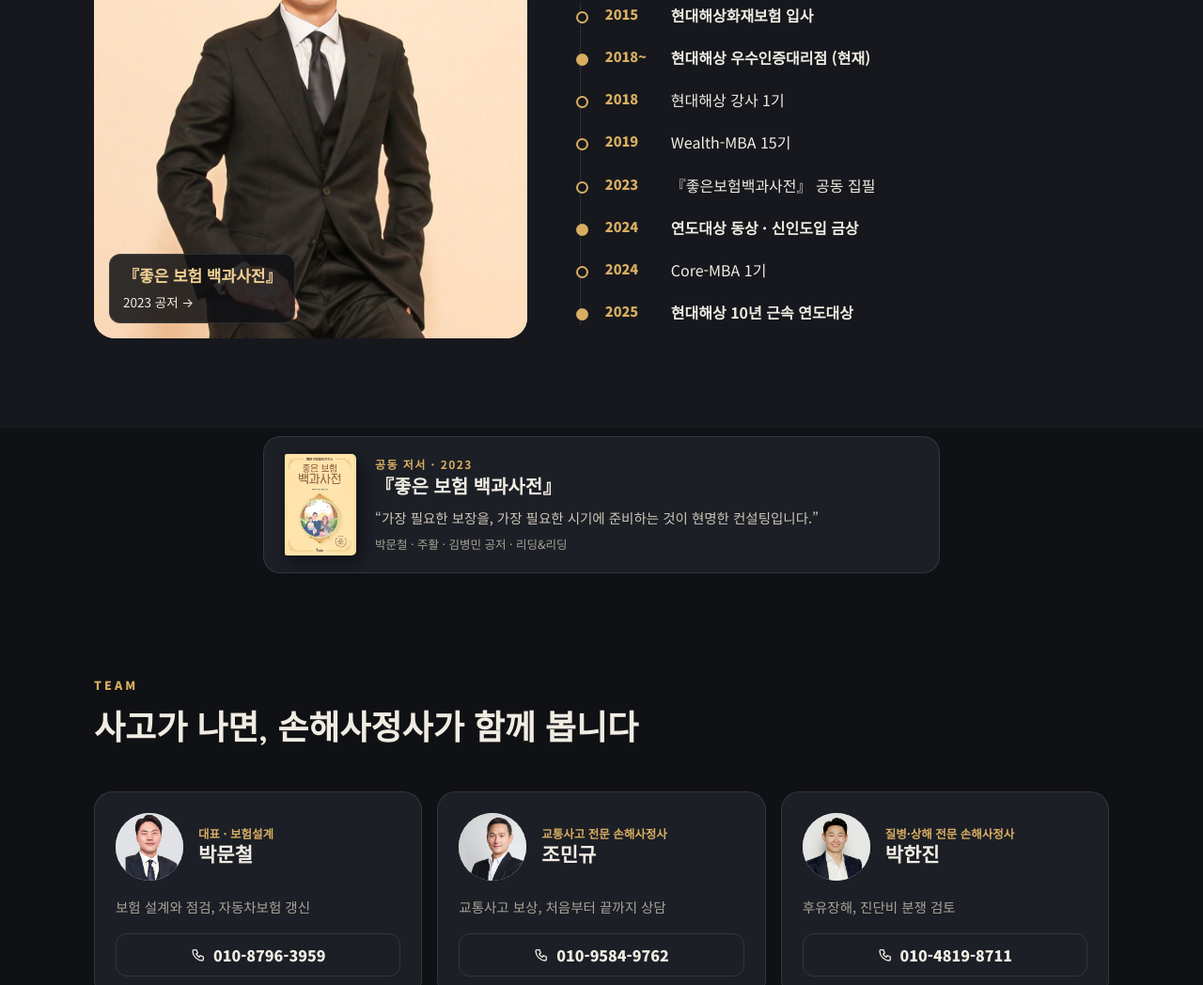
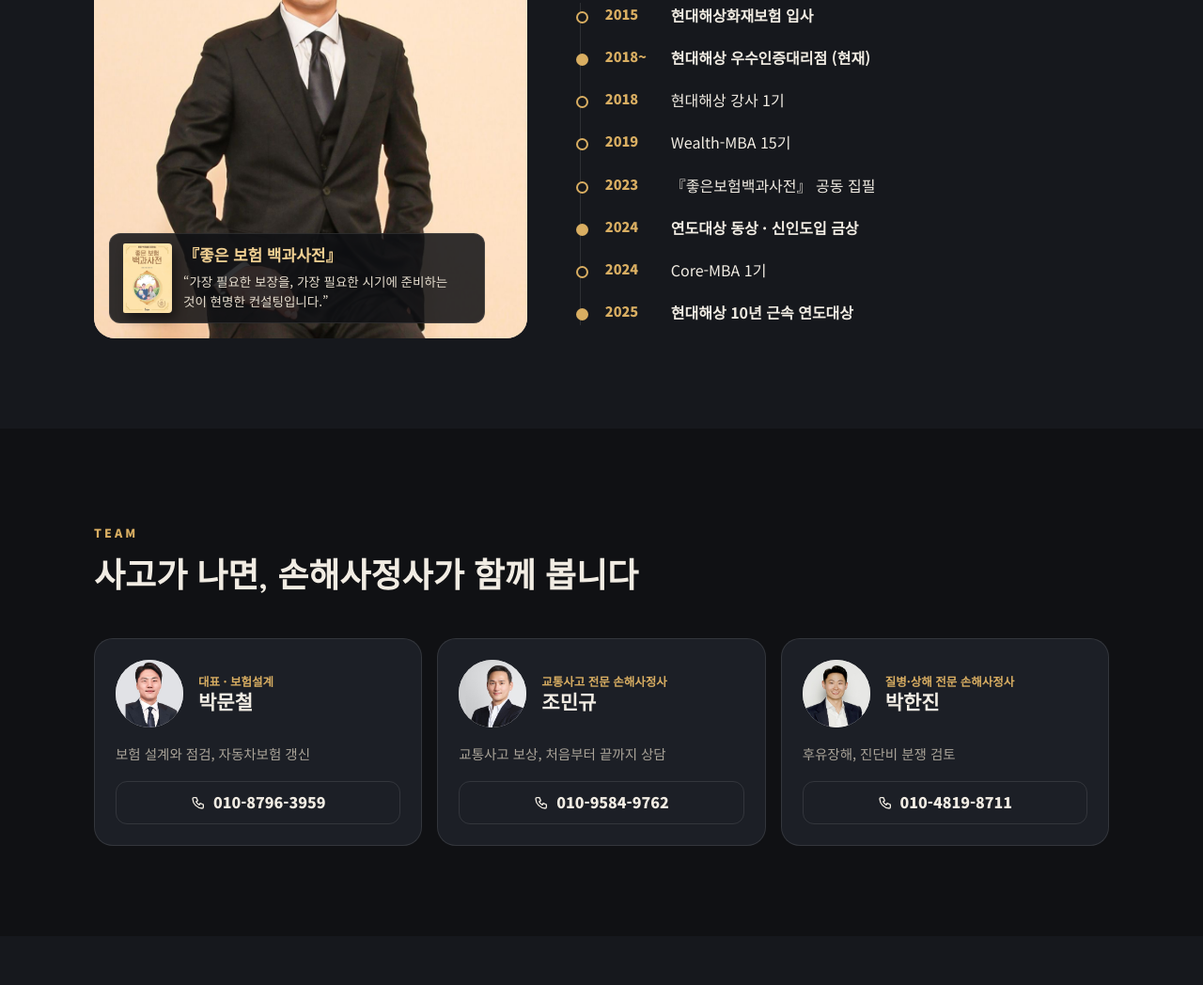
Before and after one commit to hd979796/hd979796, a plain HTML site: page sign/pmc/index.html in a window 1280 px wide. Shown: the part 1176-2224 px from the top of the page at 94% size. Drawn offline with Linux system fonts and the light colour scheme.

Commit message:
홈페이지: 책 카드를 프로필 사진 위로 옮기고 별도 섹션 제거
Co-Authored-By: Claude Opus 5.5 <noreply@anthropic.com>
Claude-Session: https://claude.ai/code/session_01BxumKsiSPgyUDiZnHfFSHG

```diff
--- a/sign/pmc/index.html
+++ b/sign/pmc/index.html
@@ -117,6 +117,9 @@ svg{width:1em;height:1em;fill:none;stroke:currentColor;stroke-width:2;stroke-lin
 .prof-card img{width:100%;height:100%;object-fit:cover;object-position:50% 10%}
 .prof-card .tag{position:absolute;left:16px;bottom:16px;background:rgba(16,17,20,.86);border:1px solid var(--line);border-radius:12px;padding:10px 14px;font-size:13.5px}
 .prof-card .tag b{display:block;color:var(--gold2);font-family:var(--serif);font-size:17px}
+.prof-card .bkt{right:16px;max-width:400px;display:grid;grid-template-columns:52px minmax(0,1fr);gap:12px;align-items:center;color:#E6DECF;line-height:1.55}
+.bkt img{display:block;width:52px;height:auto;border-radius:2px 4px 4px 2px;box-shadow:4px 6px 12px rgba(0,0,0,.45)}
+.bkt b{margin-bottom:3px}
 .tl{list-style:none;margin:28px 0 0;padding:0;border-left:1px solid var(--line)}
 .tl li{position:relative;padding:0 0 18px 26px;display:grid;grid-template-columns:64px minmax(0,1fr);gap:6px}
 .tl li::before{content:"";position:absolute;left:-5px;top:9px;width:9px;height:9px;border-radius:50%;background:var(--bg2);border:2px solid var(--gold)}
@@ -126,15 +129,6 @@ svg{width:1em;height:1em;fill:none;stroke:currentColor;stroke-width:2;stroke-lin
 .tl li:last-child{padding-bottom:0}
 @media (max-width:860px){.prof{grid-template-columns:1fr;gap:32px}.prof-card{max-width:420px;aspect-ratio:1/1}}
 
-/* book: 공저라 작고 담백한 카드 한 줄 */
-.sec.book{padding-top:8px;padding-bottom:8px}
-.bk{display:grid;grid-template-columns:76px minmax(0,1fr);gap:20px;align-items:center;max-width:720px;margin:0 auto;padding:18px 22px;border-radius:18px;background:var(--card);border:1px solid var(--line)}
-.bk-cv{display:block;width:76px;height:auto;border-radius:2px 5px 5px 2px;box-shadow:6px 8px 18px rgba(0,0,0,.45)}
-.bk-eb{display:block;font-size:12px;font-weight:700;letter-spacing:.12em;color:var(--gold)}
-.bk-t{display:block;margin-top:2px;font-family:var(--serif);font-size:20px;line-height:1.35}
-.bk-q{margin:6px 0 0;color:#CFC7BA;font-size:14.5px;line-height:1.6}
-.bk-by{margin:6px 0 0;color:var(--muted);font-size:12.5px}
-@media (max-width:560px){.bk{grid-template-columns:60px minmax(0,1fr);gap:14px;padding:14px 16px}.bk-cv{width:60px}.bk-t{font-size:18px}.bk-q{font-size:13.5px}}
 /* team */
 .team{display:grid;grid-template-columns:repeat(3,minmax(0,1fr));gap:16px}
 .mem{background:var(--card);border:1px solid var(--line);border-radius:20px;padding:22px;display:grid;grid-template-columns:72px minmax(0,1fr);gap:16px;align-items:center}
@@ -293,7 +287,7 @@ svg{width:1em;height:1em;fill:none;stroke:currentColor;stroke-width:2;stroke-lin
   <nav class="mmenu" id="mmenu" hidden aria-label="모바일 메뉴">
     <div class="in">
       <a href="#profile">소개 · 경력</a>
-      <a href="#book">공동 저서</a>
+
       <a href="#team">함께하는 전문가</a>
       <a href="#help">사고접수 · 보험사 전화번호</a>
       <a href="#links">주요 바로가기</a>
@@ -332,7 +326,7 @@ svg{width:1em;height:1em;fill:none;stroke:currentColor;stroke-width:2;stroke-lin
     <div class="in prof">
       <div class="prof-card">
         <img src="hero-park2.jpg" alt="" width="1000" height="1361" loading="lazy">
-        <a class="tag" href="#book" style="text-decoration:none;color:inherit"><b>『좋은 보험 백과사전』</b>2023 공저 →</a>
+        <div class="tag bkt"><img src="book-cover.jpg" alt="좋은 보험 백과사전 표지" width="600" height="855" loading="lazy"><span><b>『좋은 보험 백과사전』</b>“가장 필요한 보장을, 가장 필요한 시기에 준비하는 것이 현명한 컨설팅입니다.”</span></div>
       </div>
       <div>
         <span class="eyebrow">PROFILE</span>
@@ -352,19 +346,6 @@ svg{width:1em;height:1em;fill:none;stroke:currentColor;stroke-width:2;stroke-lin
     </div>
   </section>
 
-  <section class="sec book" id="book" aria-label="공동 저서">
-    <div class="in">
-      <div class="bk">
-        <img class="bk-cv" src="book-cover.jpg" alt="좋은 보험 백과사전 표지" width="600" height="855" loading="lazy">
-        <div class="bk-txt">
-          <span class="bk-eb">공동 저서 · 2023</span>
-          <b class="bk-t">『좋은 보험 백과사전』</b>
-          <p class="bk-q">“가장 필요한 보장을, 가장 필요한 시기에 준비하는 것이 현명한 컨설팅입니다.”</p>
-          <p class="bk-by">박문철 · 주활 · 김병민 공저 · 리딩&amp;리딩</p>
-        </div>
-      </div>
-    </div>
-  </section>
 
   <section class="sec" id="team" aria-labelledby="teamTitle">
     <div class="in">
```
